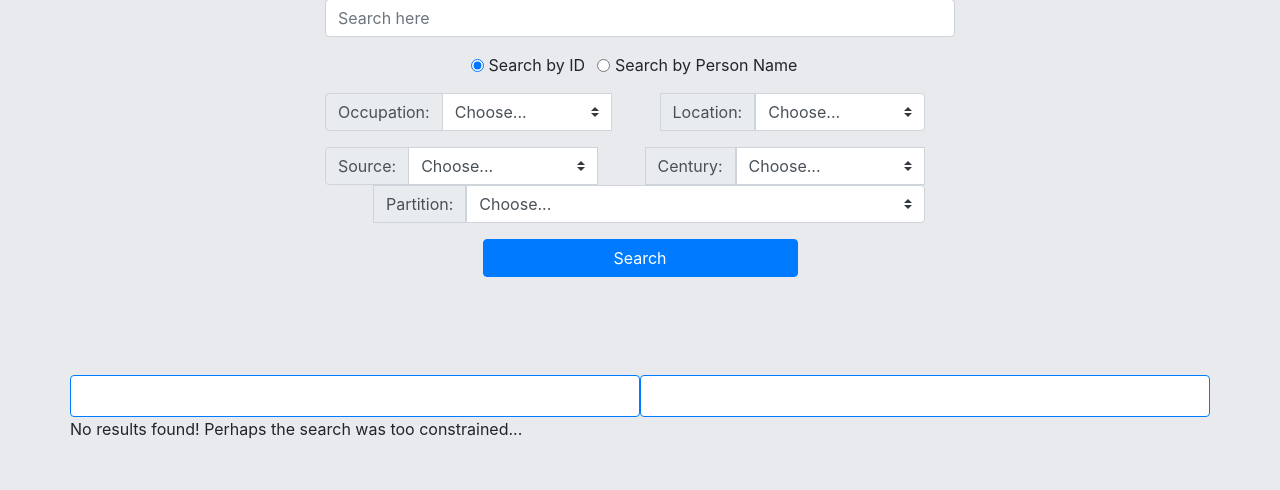
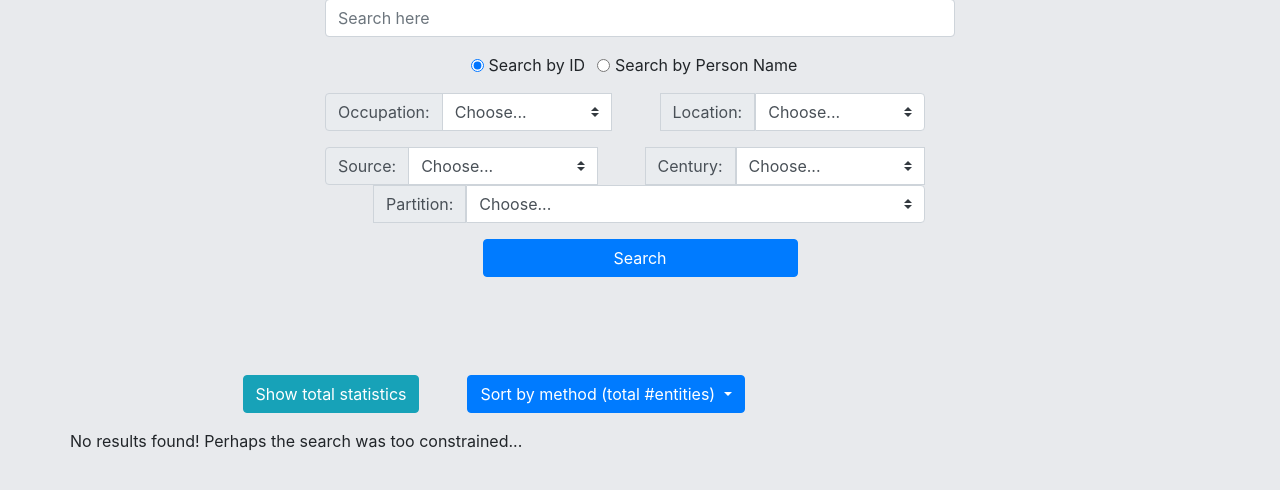
Before and after one commit to angel-daza/bios-dutch, a Flask app: template flask_app/templates/biography_viewer.html in a window 1280 px wide. Shown: the part 211-701 px from the top of the page. Run offline with Flask 2, Linux system fonts and the light colour scheme; the template is opened without the code that fills it, so the values that code supplies are empty; parts of the project's set-up code (start-up, migrations or seed data) failed here and were passed over; some libraries are stand-ins or nearby versions.

Commit message:
added sorting

```diff
--- a/app.py
+++ b/app.py
@@ -112,20 +112,19 @@ def bio_detail_google_charts(source: str, text_id: str):
 
 @app.route("/bio_viewer", methods=['GET','POST'])
 def bio_viewer():
-    import pandas as pd
     global biographies_search
     global GLOBAL_QUERY
     global STATISTICS
 
     page, per_page, offset = get_page_args(page_parameter="page", per_page_parameter="per_page")
-    ids_sorted_per_method = STATISTICS["ids_sorted_per_method"]
+
+    """ ids_sorted_per_method = STATISTICS["ids_sorted_per_method"]
     gpt3 = ids_sorted_per_method["gpt-3.5-turbo"]
     gpt3 = [id.split("_")[0] for id in gpt3]
     all_ids = biographies_search["display_id"].tolist()
     diff = list(set(all_ids) - set(gpt3))
     biographies_search.drop( index=diff, inplace=True)
-    #sorted_biographies = biographies_search.set_index('display_id').reindex(gpt3)#.reset_index()
-    biographies_search.sort_values(by="display_id", key=lambda column: column.map(lambda e: gpt3.index(e)), inplace=True)
+    biographies_search.sort_values(by="display_id", key=lambda column: column.map(lambda e: gpt3.index(e)), inplace=True) """
 
     if request.method == "GET":
         if len(GLOBAL_QUERY) == 0:
@@ -142,32 +141,51 @@ def bio_viewer():
         return render_template('biography_viewer.html', biographies=returned_bios, occupations=occupations_catalogue,
                 locations=locations_catalogue, sources=MY_SOURCES, n_rows=n_rows, page=page, per_page=per_page, pagination=pagination, method_summary=method_summary)
     else:
-        queried_string = request.form.get('search', None)
-        search_type=request.form.getlist('search_by_option', None) #['option_search_name'] or ['option_search_id']
-        queried_ids, queried_names = process_query_string(queried_string, search_type)
-        query_occupation = request.form.get('input_occupation', None)
-        query_location = request.form.get('input_location', None)
-        query_century = request.form.get('input_century', None)
-        query_source = request.form.get('input_source', None)
-        query_partition = request.form.get('input_partition', None)
+        if request.json["method"] is not None:
+            print("ge^^")
+            method = request.json["method"]
 
-        query_params = {
-            'specific_ids': queried_ids,
-            'specific_names': queried_names,
-            'vals': [query_occupation, query_location, query_century, query_source, query_partition],
-            'fields': ['search_occupations', 'search_places', 'search_person_century', 'search_sources', 'search_partitions'],
-            'string_exact_match': [False, False, True, False, False]
-        }
+            ids_sorted_per_method = STATISTICS["ids_sorted_per_method"]
+            sorted_ids = ids_sorted_per_method[method]
+            sorted_ids = [id.split("_")[0] for id in sorted_ids]
+            all_ids = biographies_search["display_id"].tolist()
+            diff = list(set(all_ids) - set(sorted_ids))
+            biographies_search.drop( index=diff, inplace=True)
+            #sorted_biographies = biographies_search.set_index('display_id').reindex(gpt3)#.reset_index()
+            biographies_search.sort_values(by="display_id", key=lambda column: column.map(lambda e: sorted_ids.index(e)), inplace=True)
+            print(biographies_search)
+            n_rows, _ = biographies_search.shape
+            returned_bios = biographies_search.iloc[offset:offset+10,:].to_dict(orient='records')
+            pagination = Pagination(page=page, per_page=10, total=n_rows, css_framework="bootstrap4")
+            return render_template('biography_viewer.html', biographies=returned_bios, occupations=occupations_catalogue,
+                locations=locations_catalogue, sources=MY_SOURCES, n_rows=n_rows, page=page, per_page=per_page, pagination=pagination)
+        else:
+            queried_string = request.form.get('search', None)
+            search_type=request.form.getlist('search_by_option', None) #['option_search_name'] or ['option_search_id']
+            queried_ids, queried_names = process_query_string(queried_string, search_type)
+            query_occupation = request.form.get('input_occupation', None)
+            query_location = request.form.get('input_location', None)
+            query_century = request.form.get('input_century', None)
+            query_source = request.form.get('input_source', None)
+            query_partition = request.form.get('input_partition', None)
 
-        # FOR LATER: https://www.statology.org/pandas-loc-multiple-conditions/ and filter in a single query for locations, occupations, and other fields...
-        returned_bios = my_data.get_biographies(biographies_search, query_params)
-        n_rows = len(returned_bios)
-        pagination = Pagination(page=1, per_page=10, total=n_rows, css_framework="bootstrap4")
-        GLOBAL_QUERY = returned_bios
+            query_params = {
+                'specific_ids': queried_ids,
+                'specific_names': queried_names,
+                'vals': [query_occupation, query_location, query_century, query_source, query_partition],
+                'fields': ['search_occupations', 'search_places', 'search_person_century', 'search_sources', 'search_partitions'],
+                'string_exact_match': [False, False, True, False, False]
+            }
+
+            # FOR LATER: https://www.statology.org/pandas-loc-multiple-conditions/ and filter in a single query for locations, occupations, and other fields...
+            returned_bios = my_data.get_biographies(biographies_search, query_params)
+            n_rows = len(returned_bios)
+            pagination = Pagination(page=1, per_page=10, total=n_rows, css_framework="bootstrap4")
+            GLOBAL_QUERY = returned_bios
 
 
-        return render_template('biography_viewer.html', biographies=returned_bios, occupations=occupations_catalogue,
-            locations=locations_catalogue, sources=MY_SOURCES, n_rows=n_rows, page=page, per_page=per_page, pagination=pagination)
+            return render_template('biography_viewer.html', biographies=returned_bios, occupations=occupations_catalogue,
+                locations=locations_catalogue, sources=MY_SOURCES, n_rows=n_rows, page=page, per_page=per_page, pagination=pagination)
 
 
 @app.route("/bio_detail/<source>/<text_id>", methods=['GET'])
@@ -296,6 +314,30 @@ def bio_overview_google_charts():
 
     return jsonify(response)
 
+@app.route("/bio_viewer_sort", methods=['GET', 'POST'])
+def biography_sort():
+    method = request.json["method"]
+    global biographies_search
+    global GLOBAL_QUERY
+    global STATISTICS
+
+    page, per_page, offset = get_page_args(page_parameter="page", per_page_parameter="per_page")
+
+    ids_sorted_per_method = STATISTICS["ids_sorted_per_method"]
+    sorted_ids = ids_sorted_per_method[method]
+    sorted_ids = [id.split("_")[0] for id in sorted_ids]
+    all_ids = biographies_search["display_id"].tolist()
+    diff = list(set(all_ids) - set(sorted_ids))
+    biographies_search.drop( index=diff, inplace=True)
+    #sorted_biographies = biographies_search.set_index('display_id').reindex(gpt3)#.reset_index()
+    biographies_search.sort_values(by="display_id", key=lambda column: column.map(lambda e: sorted_ids.index(e)), inplace=True)
+
+    n_rows, _ = biographies_search.shape
+    returned_bios = biographies_search.iloc[offset:offset+10,:].to_dict(orient='records')
+    pagination = Pagination(page=page, per_page=10, total=n_rows, css_framework="bootstrap4")
+    return render_template('biography_viewer.html', biographies=returned_bios, occupations=occupations_catalogue,
+                locations=locations_catalogue, sources=MY_SOURCES, n_rows=n_rows, page=page, per_page=per_page, pagination=pagination)
+
 if __name__ == '__main__':
 
     # First of all, load Full DataFrame in Memory just ONCE!
--- /dev/null
+++ b/flask_app/static/scripts/buttons.js
@@ -0,0 +1,23 @@
+window.addEventListener("load", function () {
+  //your js here
+  //console.log(document.getElementById("gpt3.5"));
+  const dropdowns = document.getElementsByClassName("dropdown-item");
+  console.log(dropdowns);
+  for (let item of dropdowns) {
+    item.addEventListener("click", bla);
+  }
+});
+
+function bla(e) {
+  e.preventDefault();
+  const method = e.target.id;
+  var jsonData = jQuery_1_10_2.ajax({
+    type: "POST",
+    url: "/bio_viewer",
+    dataType: "json",
+    contentType: "application/json",
+    data: JSON.stringify({ method: method }),
+    async: false,
+  }).responseText;
+  //var objectData = JSON.parse(jsonData);
+}
--- a/flask_app/templates/biography_viewer.html
+++ b/flask_app/templates/biography_viewer.html
@@ -4,6 +4,10 @@
 <script
   type="text/javascript"
   src="{{ url_for('static', filename='scripts/overview_google_charts.js') }}"
+></script>
+<script
+  type="text/javascript"
+  src="{{ url_for('static', filename='scripts/buttons.js') }}"
 ></script>
 
 <section>
@@ -157,6 +161,21 @@
 
     <div class="row justify-content-center mt-5">{{pagination.links}}</div>
 
+    <div class="row justify-content-center mt-5">
+      <div>
+        <p>
+          <a
+            class="btn btn-info"
+            data-toggle="collapse"
+            href="#collapseExample"
+            role="button"
+            aria-expanded="false"
+            aria-controls="collapseExample"
+          >
+            Show total statistics
+          </a>
+        </p>
+        <div class="collapse" id="collapseExample">
           <div class="row">
             <div class="card mt-5 w-50 border-primary">
               <div class="card-body justify-content-center">
@@ -166,6 +185,36 @@
             <div class="card mt-5 w-50 border-primary">
               <div class="card-body justify-content-center">
                 <div id="chart_category_total" class="w-50"></div>
+              </div>
+            </div>
+          </div>
+        </div>
+      </div>
+
+      <div class="dropdown ml-5 w-50 border-primary">
+        <button
+          class="btn btn-primary dropdown-toggle"
+          type="button"
+          id="dropdownMenuButton"
+          data-toggle="dropdown"
+          aria-haspopup="true"
+          aria-expanded="false"
+        >
+          Sort by method (total #entities)
+        </button>
+        <div class="dropdown-menu" aria-labelledby="dropdownMenuButton">
+          <a class="dropdown-item" id="gpt-3.5-turbo" href="#">gpt3.5</a>
+          <a class="dropdown-item" id="stanza_nl" href="#">Stanza</a>
+          <a class="dropdown-item" id="human_gold" href="#">human gold</a>
+          <a class="dropdown-item" id="flair/ner-dutch-large_0.12.2" href="#"
+            >flair</a
+          >
+          <a
+            class="dropdown-item"
+            id="gysbert_hist_fx_finetuned_epoch2"
+            href="#"
+            >gysbert</a
+          >
         </div>
       </div>
     </div>
```
Lines whose indentation alone changed are shown as unchanged.
